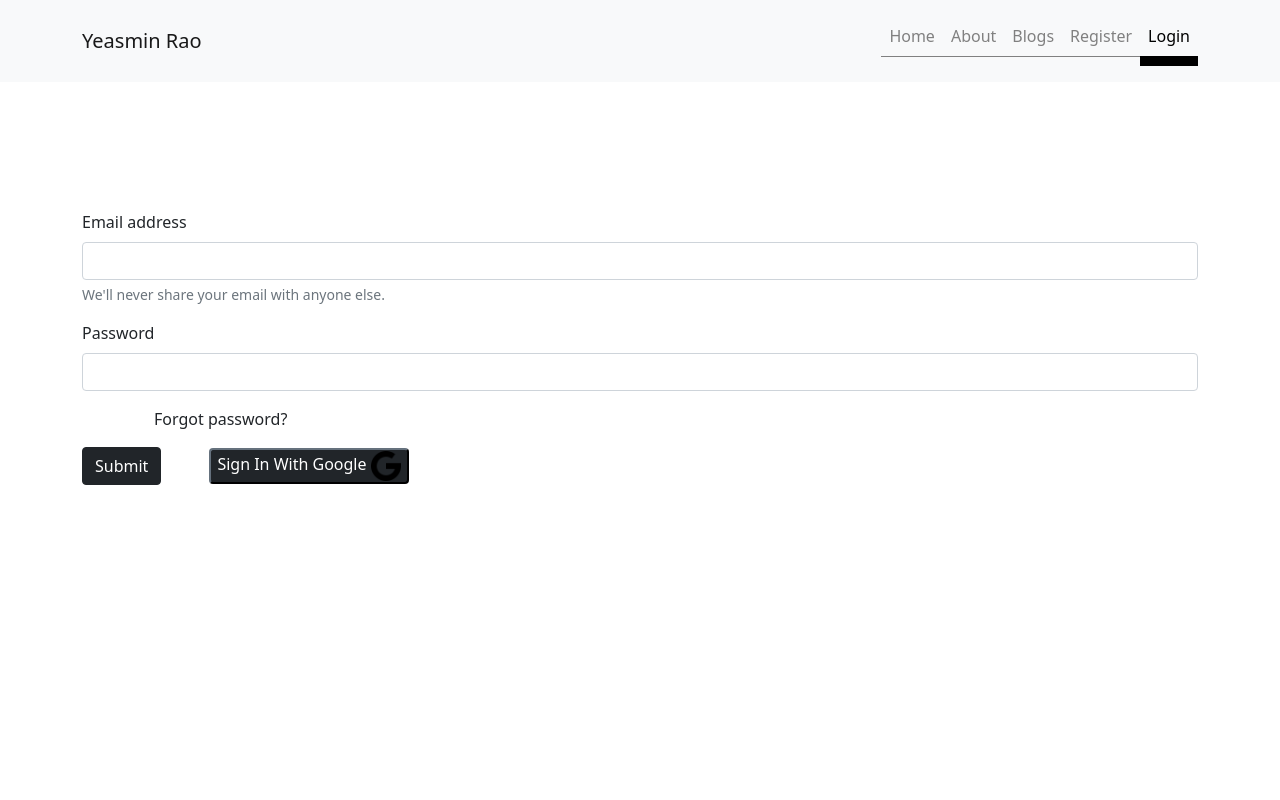
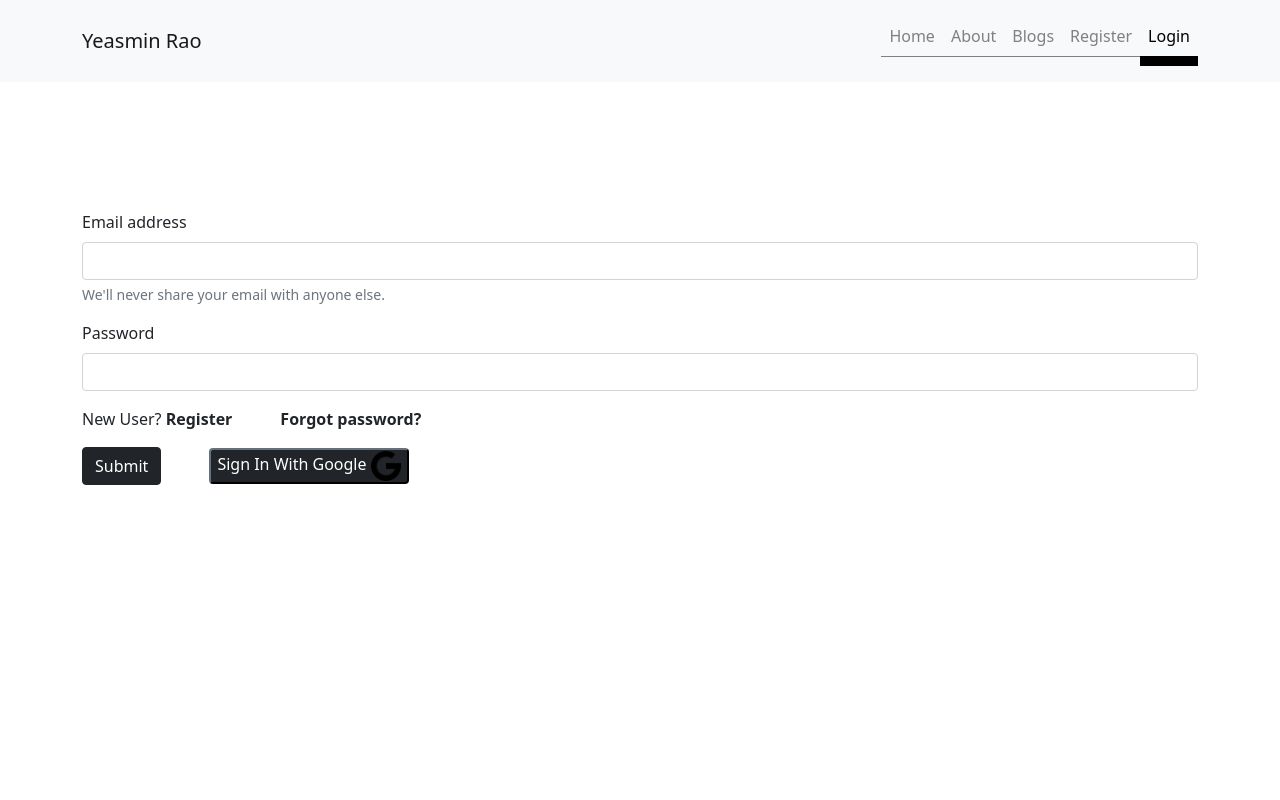
Before and after one commit to tanimpersonal/yeasmin-rao, a React (Create React App) app: page /login in a window 1280 px wide. Shown: the top 800 px of the page. Built offline with nearby package versions, Linux system fonts and the light colour scheme; no server answers.

Commit message:
toggole signup signin

```diff
--- a/src/Components/Login/Login.css
+++ b/src/Components/Login/Login.css
@@ -1,6 +1,13 @@
 .login-container {
   margin-top: 10%;
+}
+.pass-reset {
+  font-weight: 800;
 }
 .pass-reset:hover {
   cursor: pointer;
 }
+.signup {
+  cursor: pointer;
+  font-weight: 800;
+}
--- a/src/Components/Login/Login.js
+++ b/src/Components/Login/Login.js
@@ -53,7 +53,9 @@ const Login = () => {
   if (loggedLoading || googleLoading) {
     const loading = <p>Loading....</p>;
   }
-
+  const handleToRegister = () => {
+    navigate("/register");
+  };
   return (
     <div className="login-container container container-fluid">
       {loading}
@@ -86,7 +88,13 @@ const Login = () => {
             required
           />
         </div>
-        <div className="mb-3 form-check">
+        <div className="mb-3">
+          <span>
+            New User?{" "}
+            <span onClick={handleToRegister} className="signup">
+              Register
+            </span>
+          </span>
           <span onClick={handlePasswordReset} className="mx-5 pass-reset">
             Forgot password?
           </span>
--- a/src/Components/Register/Register.css
+++ b/src/Components/Register/Register.css
@@ -1,3 +1,7 @@
 .register {
   margin-top: 10%;
 }
+.signin {
+  cursor: pointer;
+  font-weight: 800;
+}
--- a/src/Components/Register/Register.js
+++ b/src/Components/Register/Register.js
@@ -1,6 +1,7 @@
 import React, { useRef } from "react";
 
 import { useCreateUserWithEmailAndPassword } from "react-firebase-hooks/auth";
+import { useNavigate } from "react-router-dom";
 import { toast, ToastContainer } from "react-toastify";
 import "react-toastify/dist/ReactToastify.css";
 
@@ -24,6 +25,10 @@ const Register = () => {
       draggable: true,
       progress: undefined,
     });
+  };
+  const navigate = useNavigate();
+  const handleToLogin = () => {
+    navigate("/login");
   };
   console.log(user);
   return (
@@ -57,14 +62,12 @@ const Register = () => {
             required
           />
         </div>
-        <div className="mb-3 form-check">
-          <input
-            type="checkbox"
-            className="form-check-input"
-            id="exampleCheck1"
-          />
+        <div className="mb-3">
           <label className="form-check-label" htmlFor="exampleCheck1">
-            Check me out
+            Already a user?{" "}
+            <span className="signin" onClick={handleToLogin}>
+              Login
+            </span>
           </label>
         </div>
         <button type="submit" className="btn btn-primary">
```
